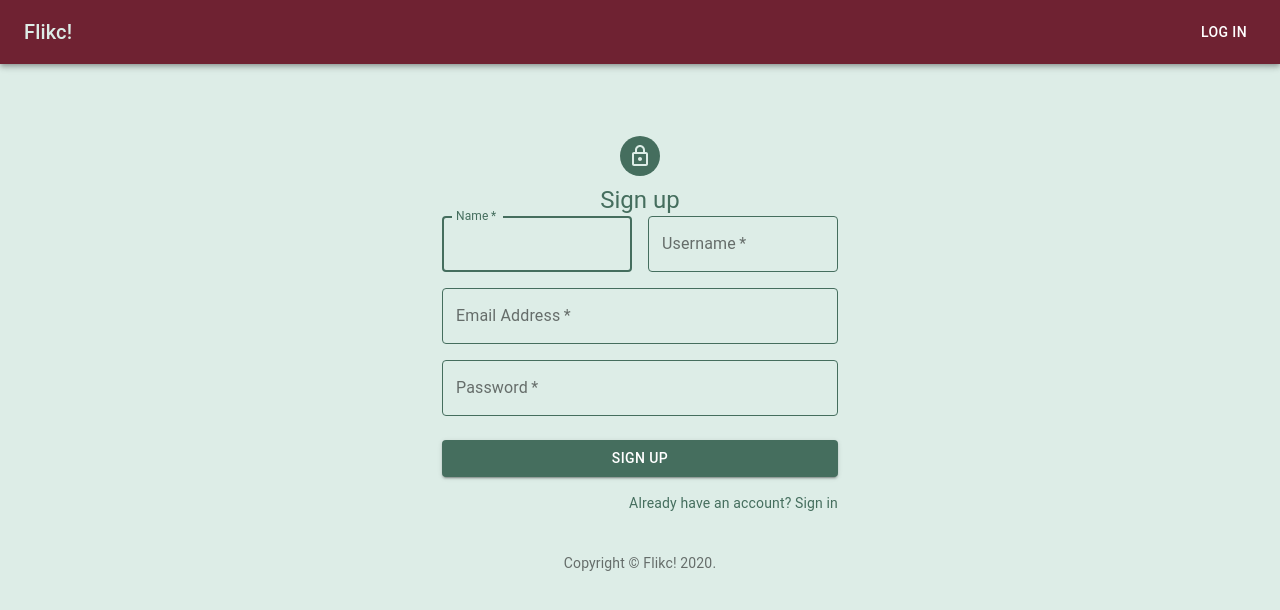
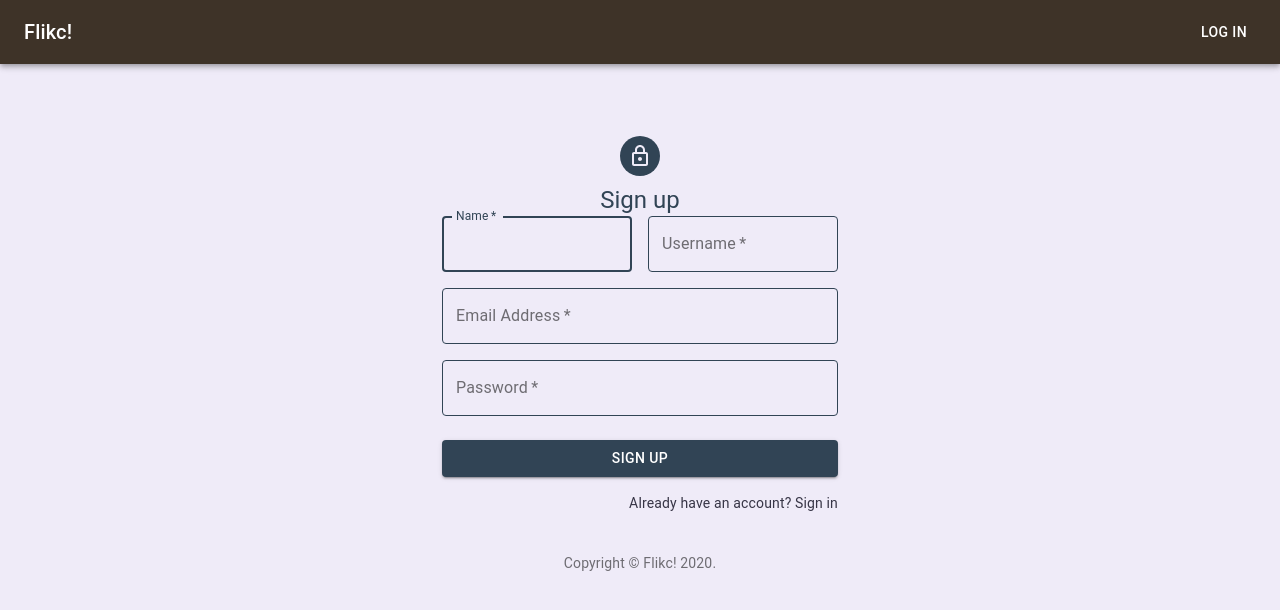
Before and after one commit to yashowardhan/dive, a React (Create React App) app: page /signup in a window 1280 px wide. Shown: the top 610 px of the page. Built offline with nearby package versions, Linux system fonts and the light colour scheme.

Commit message:
Colour changes

```diff
--- a/src/App.css
+++ b/src/App.css
@@ -75,7 +75,7 @@ body {
   height: 100%;
   justify-content: center;
   padding: 10px 10px;
-  background-color: #D3E3FC;
+  background-color: #EFEBF8;
 }
 
 .MuiCardContent-root h2 {
@@ -92,20 +92,23 @@ body {
 .parent-card .MuiPaper-root {
   flex: 1 0 21%;
   margin: 5px;
-  margin-top: 20px;
-  background-color: #D3E3FC
+  margin-top: 5px;
+  background-color: #FFFFFF;
+  border-radius: 5px
+
 }
 .card-box {
-  margin-top: 40px;
+  margin-top: 20px;
   display: flex;
   height: 550px;
   flex-wrap: wrap;
   justify-content: space-between;
-  background-color: #D3E3FC;
+  background-color: #FFFFFF;
+  border-radius: 10px
 }
 .card-box:hover {
   cursor: pointer;
-  background-color: #D3E3FC
+  background-color: #FFFFFF
 }
 /* .short-desc{
   max-height: 100px;
--- a/src/App.js
+++ b/src/App.js
@@ -23,7 +23,7 @@ const themeLight = createMuiTheme({
 const themeDark = createMuiTheme({
   palette: {
     background: {
-      default: "#DDEDE7"
+      default: "#EFEBF8"
     },
     text: {
       primary: '#456E5E'
--- a/src/components/card/Card.js
+++ b/src/components/card/Card.js
@@ -52,23 +52,23 @@ function MediaCard(props) {
                   title="Contemplative Reptile"
                 />
                 <CardContent>
-                  <Typography gutterBottom variant="h5" component="h2">
+                  <Typography gutterBottom variant="h5" component="h2" style={{ color: "#314455", fontStyle: 'bold' }}>
                     {article.name}
                   </Typography>
                   <Typography
                     gutterBottom
                     variant="h5"
                     component="p"
-                    style={{ color: "#6F2232", fontStyle: 'bold' }}
+                    style={{ color: "#373546", fontStyle: 'bold' }}
                   >
-                    -{article.author}
+                    {article.author}
                   </Typography>
 
                   <Typography
                     gutterBottom
                     variant="h5"
                     component="p"
-                    style={{ color: "#6F2232" }}
+                    style={{ color: "#373546" }}
                   >
                     {article.timeToRead} min read.
                   </Typography>
--- a/src/components/common/Header.js
+++ b/src/components/common/Header.js
@@ -15,7 +15,7 @@ import {
 const CustomToolbar = withStyles({
   root: {
     color: "#DDEDE7",
-    backgroundColor: "#6F2232"
+    backgroundColor: "#3E3328"
     //#5D001E
     //logoUT:#123C69
   }
@@ -67,7 +67,7 @@ export default function Header() {
     <div className={classes.root}>
       <CustomAppBar position="static">
         <CustomToolbar>
-          <Typography variant="h6" className={classes.title}>
+          <Typography variant="h6" style={{ color: "white" }} className={classes.title}>
             Flikc!
           </Typography>
 
--- a/src/components/common/Popup.js
+++ b/src/components/common/Popup.js
@@ -20,7 +20,7 @@ function getModalStyle() {
       margin:'auto',
       // left: `${left}%`,
       // transform: `translate(-${top}%, -${left}%)`,
-      backgroundColor: '#D3E3FC'
+      backgroundColor: '#FFFFFF'
     };
 }
 
--- a/src/components/signin/Signin.js
+++ b/src/components/signin/Signin.js
@@ -18,33 +18,33 @@ import {
 
 const CustomTextTypography = withStyles({
   root: {
-    color: "#456E5E",
+    color: "#314455",
   }
 })(Typography);
 
 const CustomLink = withStyles({
   root: {
-    color: "#456E5E",
+    color: "#373546",
   }
 })(Link);
 
 const CustomTextField = withStyles({
   root: {
     '& label.Mui-focused': {
-      color: '#456E5E',
+      color: '#314455',
     },
     '& .MuiInput-underline:after': {
-      borderBottomColor: '#456E5E',
+      borderBottomColor: '#314455',
     },
     '& .MuiOutlinedInput-root': {
       '& fieldset': {
-        borderColor: '#456E5E',
+        borderColor: '#314455',
       },
       '&:hover fieldset': {
-        borderColor: '#456E5E',
+        borderColor: '#314455',
       },
       '&.Mui-focused fieldset': {
-        borderColor: '#456E5E',
+        borderColor: '#314455',
       },
     },
   },
@@ -54,7 +54,7 @@ function Copyright() {
   return (
     <Typography variant="body2" color="textSecondary" align="center">
       {"Copyright © "}
-      <Link color="#456E5E">
+      <Link color="#373546">
         Flikc!
       </Link>{" "}
       {new Date().getFullYear()}
@@ -72,21 +72,21 @@ const useStyles = makeStyles((theme) => ({
     display: "flex",
     flexDirection: "column",
     alignItems: "center",
-    backgroundColor: "#DDEDE7"
+    backgroundColor: "#EFEBF8"
   },
   avatar: {
     margin: theme.spacing(1),
-    backgroundColor: "#456E5E",
+    backgroundColor: "#314455",
   },
   form: {
     width: "100%", // Fix IE 11 issue.
     marginTop: theme.spacing(1),
-    color: "#456E5E",
+    color: "#314455",
   },
   submit: {
     margin: theme.spacing(3, 0, 2),
-    backgroundColor: "#456E5E",
-    color: "DDEDE7",
+    backgroundColor: "#314455",
+    color: "#FFFFFF",
       '&:hover': {
         backgroundColor: '#456E5E',
       },
--- a/src/components/signup/SignUp.js
+++ b/src/components/signup/SignUp.js
@@ -18,38 +18,35 @@ import {
 
 const CustomTextTypography = withStyles({
   root: {
-    color: "#456E5E",
+    color: "#314455",
   }
 })(Typography);
 
 const CustomLink = withStyles({
   root: {
-    color: "#456E5E",
+    color: "#373546",
   }
 })(Link);
 
 const CustomTextField = withStyles({
   root: {
     '& label.Mui-focused': {
-      color: '#456E5E',
+      color: '#314455',
     },
     '& .MuiInput-underline:after': {
-      borderBottomColor: '#456E5E',
+      borderBottomColor: '#314455',
     },
     '& .MuiOutlinedInput-root': {
       '& fieldset': {
-        borderColor: '#456E5E',
+        borderColor: '#314455',
       },
       '&:hover fieldset': {
-        borderColor: '#456E5E',
+        borderColor: '#314455',
       },
       '&.Mui-focused fieldset': {
-        borderColor: '#456E5E',
+        borderColor: '#314455',
       },
     },
-    input: {
-      color: '#456E5E'
-    }
   },
 })(TextField);
 
@@ -72,11 +69,11 @@ const useStyles = makeStyles((theme) => ({
     display: "flex",
     flexDirection: "column",
     alignItems: "center",
-    backgroundColor: "#DDEDE7"
+    backgroundColor: "#EFEBF8"
   },
   avatar: {
     margin: theme.spacing(1),
-    backgroundColor: "#456E5E",
+    backgroundColor: "#314455",
   },
   form: {
     width: "100%", // Fix IE 11 issue.
@@ -85,10 +82,10 @@ const useStyles = makeStyles((theme) => ({
   },
   submit: {
     margin: theme.spacing(3, 0, 2),
-    backgroundColor: "#456E5E",
-    color: "DDEDE7",
+    backgroundColor: "#314455",
+    color: "#FFFFFF",
     '&:hover': {
-      backgroundColor: '#456E5E',
+      backgroundColor: '#314455',
     },
   input: {
     color: '#456E5E',
--- a/src/components/topics/Topic.js
+++ b/src/components/topics/Topic.js
@@ -15,7 +15,7 @@ import { ToastContainer, toast, Zoom, Bounce } from "react-toastify";
 
 const CustomTextTypography = withStyles({
     root: {
-      color: "#456E5E",
+      color: "#314455",
     }
   })(Typography);
 
--- a/src/components/topics/topic-selection-page.css
+++ b/src/components/topics/topic-selection-page.css
@@ -8,11 +8,11 @@
   height: 100vh;
   width: 100%;
   text-align: center;
-  background: #DDEDE7
+  background: #EFEBF8
 }
 
 .topic{
-  background: #B0BDB8;
+  background: #FFFFFF;
   padding-top: 0px;
   padding-bottom: 0px;
   margin-bottom: 5px;
@@ -25,7 +25,7 @@
   display:table;
 }
 .selected-topic{
-  background: #9AB5BC;
+  background: #373546;
   padding-top: 0px;
   padding-bottom: 0px;
   margin-bottom: 5px;
@@ -49,6 +49,7 @@
   padding-right:15px;
 }
 .selected-topic p{
+  color: #FFFFFF;
   margin: 0;
   height:100%;
   text-align: center;
@@ -61,7 +62,8 @@
 
 .next-btn{
   /* float: right; */
-  background: #456E5E;
+  background: #314455;
+  color: #FFFFFF;
   padding-top: 0px;
   padding-bottom: 0px;
   margin-bottom: 5px;
```
